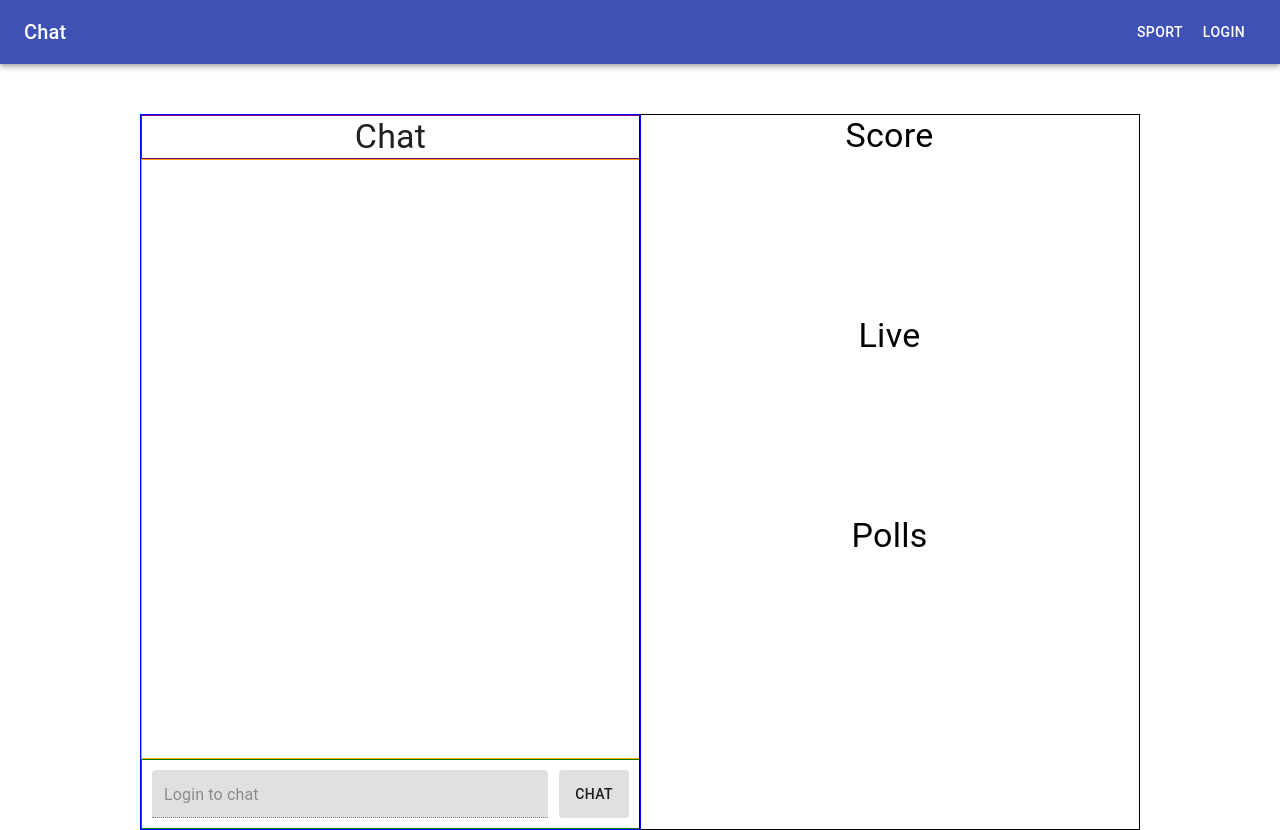
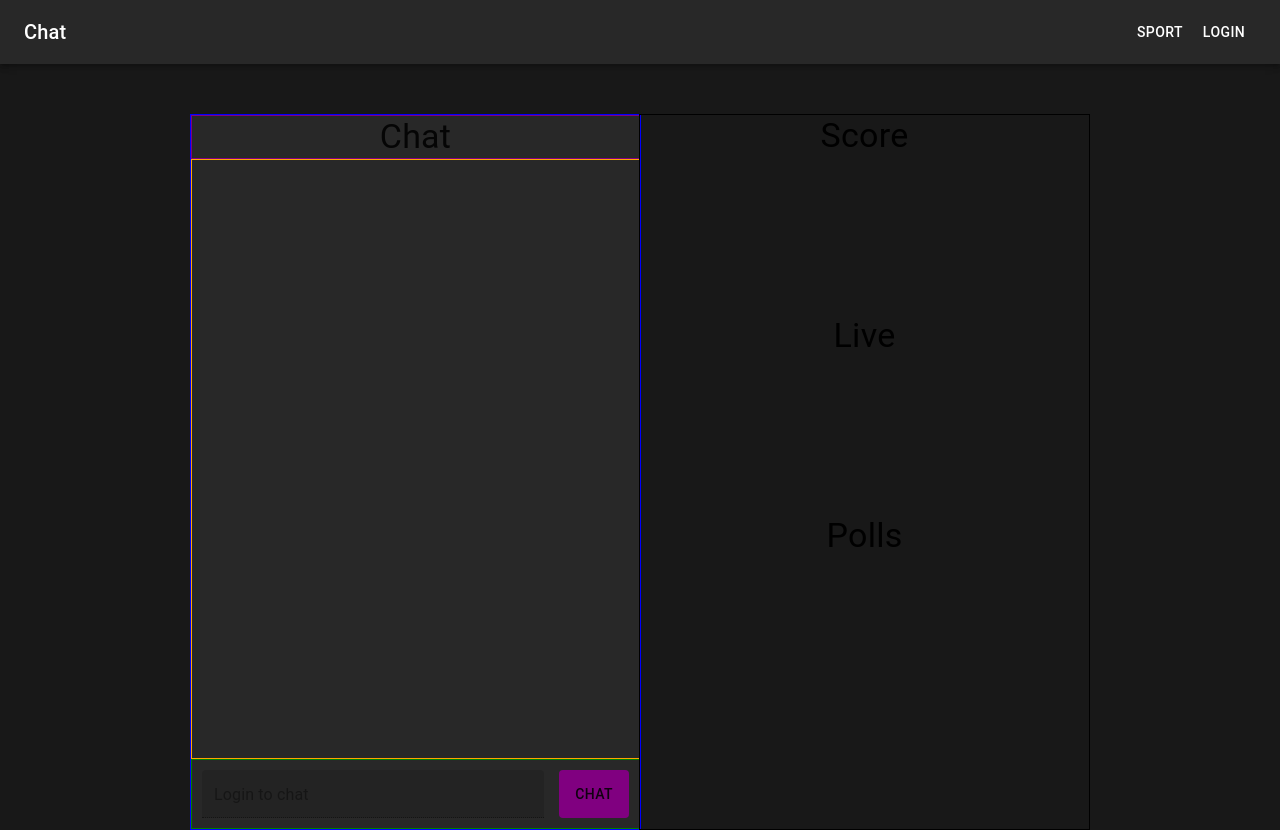
Before and after one commit to jyotirsai/chat-app, a React (Create React App) app in the folder client/: page / in a window 1280 px wide. Built offline with nearby package versions, Linux system fonts and the light colour scheme.

Commit message:
changed bg color, extra stuff

```diff
--- a/client/package.json
+++ b/client/package.json
@@ -8,6 +8,8 @@
     "@testing-library/jest-dom": "^5.11.4",
     "@testing-library/react": "^11.1.0",
     "@testing-library/user-event": "^12.1.10",
+    "dotenv": "^8.2.0",
+    "firebase": "^8.0.2",
     "react": "^17.0.1",
     "react-dom": "^17.0.1",
     "react-redux": "^7.2.2",
--- a/client/src/components/Header/Header.js
+++ b/client/src/components/Header/Header.js
@@ -14,13 +14,16 @@ const useStyles = makeStyles({
   chatHeader: {
     marginRight: "auto",
   },
+  toolbar: {
+    backgroundColor: "#282828",
+  },
 });
 
 const Header = () => {
   const classes = useStyles();
   return (
     <AppBar position="static">
-      <Toolbar>
+      <Toolbar className={classes.toolbar}>
         <Typography variant="h6" className={classes.chatHeader}>
           Chat
         </Typography>
--- a/client/src/components/Main/Channel/Channel.css
+++ b/client/src/components/Main/Channel/Channel.css
@@ -9,11 +9,13 @@
 
 .chat-box {
   width: 50%;
+  margin-left: 50px;
 }
 
 .side-box {
   width: 50%;
   border: 1px solid black;
+  margin-right: 50px;
 }
 
 @media all and (max-width: 700px) {
@@ -24,8 +26,10 @@
   }
   .chat-box {
     width: 90%;
+    margin: 0;
   }
   .side-box {
     width: 90%;
+    margin: 0;
   }
 }
--- a/client/src/components/Main/Channel/Chat/styles.js
+++ b/client/src/components/Main/Channel/Chat/styles.js
@@ -6,6 +6,7 @@ const useStyles = makeStyles({
     width: "100%",
     maxWidth: "1000px",
     margin: "0 auto",
+    backgroundColor: "#282828",
   },
   titleBox: {
     //borderBottom: "1px solid #D0D0D0",
@@ -29,9 +30,11 @@ const useStyles = makeStyles({
     overflowWrap: "break-word",
   },
   textfield: {
-    width: "83%",
+    width: "80%",
   },
-  button: {},
+  button: {
+    backgroundColor: "purple",
+  },
 });
 
 export default useStyles;
--- a/client/src/components/Main/LogIn/LogIn.js
+++ b/client/src/components/Main/LogIn/LogIn.js
@@ -35,8 +35,8 @@ const LogIn = (props) => {
 
   const submitRegistration = (event) => {
     event.preventDefault();
-    if (password === confirmPassword) {
-      console.log("passwords match");
+    if (password !== confirmPassword) {
+      console.log("error");
     }
     console.log("ran function");
   };
--- /dev/null
+++ b/client/src/firebase/authmethods.js
@@ -0,0 +1,6 @@
+import firebaseconfig from "./firebaseIndex";
+import firebase from "firebase";
+
+export const authMethods = {
+  // firebase helper methods go here...
+};
--- a/client/src/index.css
+++ b/client/src/index.css
@@ -1,3 +1,4 @@
+html,
 body {
   margin: 0;
   font-family: -apple-system, BlinkMacSystemFont, "Segoe UI", "Roboto", "Oxygen",
@@ -6,6 +7,8 @@ body {
   -webkit-font-smoothing: antialiased;
   -moz-osx-font-smoothing: grayscale;
   text-decoration: none;
+  height: 100%;
+  background-color: #181818;
 }
 
 code {
```
Also changed, not shown: client/src/firebase/firebaseIndex.js (added, +23 -0 lines), 2 other files (tests, documents, lock files or other folders).
